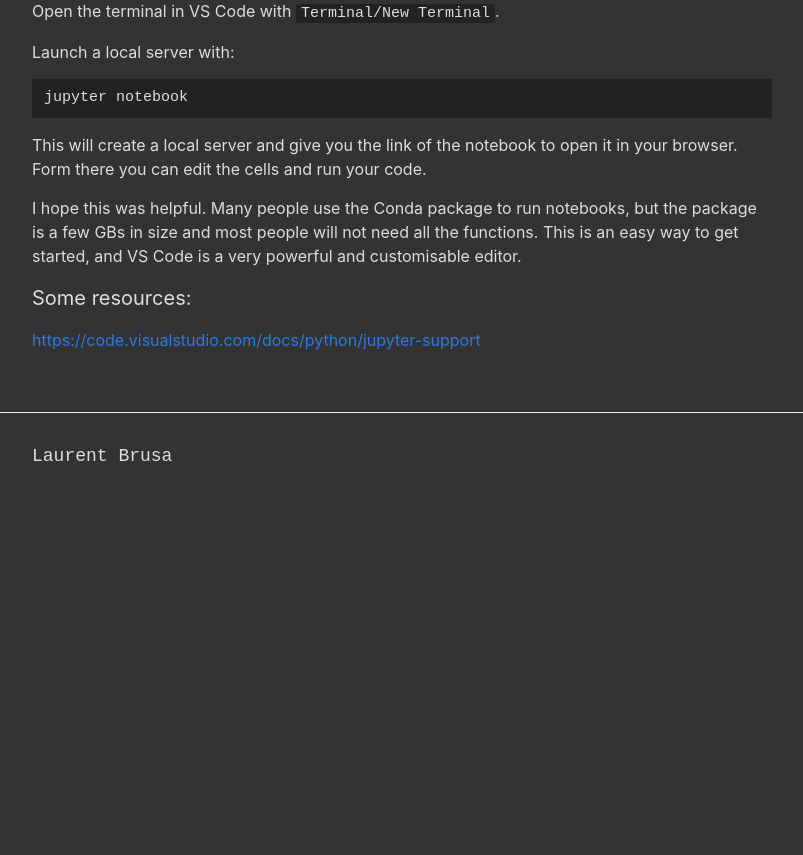
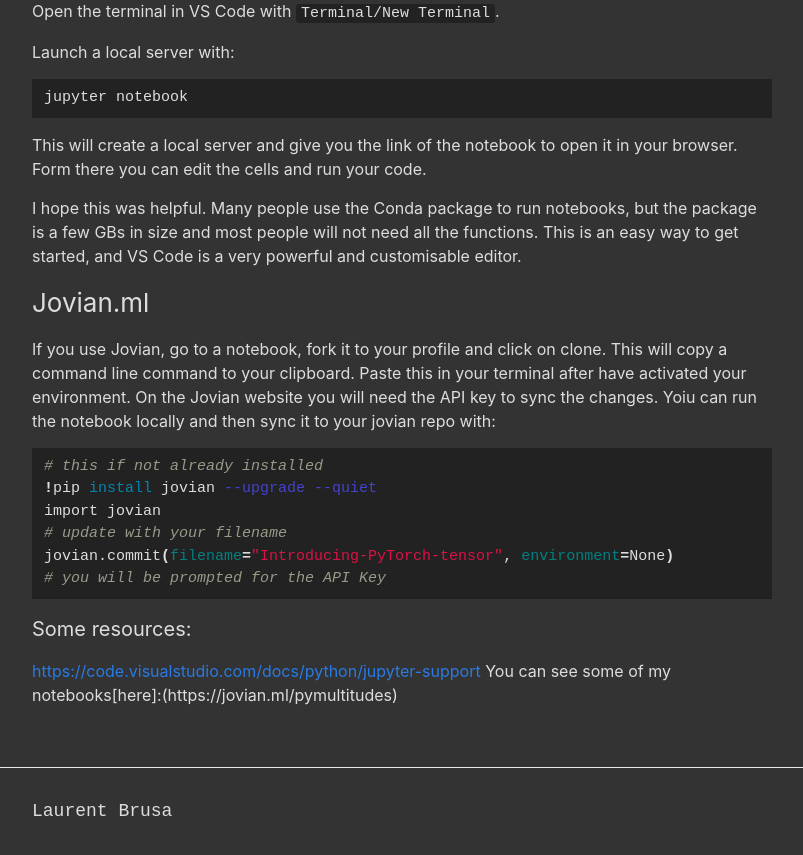
Before and after one commit to pymultitudes/pymultitudes.github.io, a Jekyll site: the page built from _posts/2020-05-26-vs.md, in a window 1280 px wide and 900 px high, scrolled down 2422 px. Shown: the top 855 px of the window, without its empty margins (238-1041 px from the left). Built offline with Jekyll 4.4.1, drawn with Linux system fonts in a browser that asks for light colours; our own code applies the rules of GitHub Pages for plain Markdown files; before the commit the page ends 2967 px from its top, so only the background shows below that.

Commit message:
added jovian to vs post

````diff
--- a/_posts/2020-05-26-vs.md
+++ b/_posts/2020-05-26-vs.md
@@ -96,10 +96,25 @@ This will create a local server and give you the link of the notebook to open it
 
 I hope this was helpful. Many people use the Conda package to run notebooks, but the package is a few GBs in size and most people will not need all the functions. This is an easy way to get started, and VS Code is a very powerful and customisable editor.
 
+### Jovian.ml
+
+If you use Jovian, go to a notebook, fork it to your profile and click on clone. This will copy a command line command to your clipboard.
+Paste this in your terminal after have activated your environment. On the Jovian website you will need the API key to sync the changes. Yoiu can run the notebook locally and then sync it to your jovian repo with:
+
+```bash
+# this if not already installed
+!pip install jovian --upgrade --quiet
+import jovian
+# update with your filename
+jovian.commit(filename="Introducing-PyTorch-tensor", environment=None)
+# you will be prompted for the API Key
+```
+
+
 #### Some resources:
 
 [https://code.visualstudio.com/docs/python/jupyter-support](https://code.visualstudio.com/docs/python/jupyter-support)
-
+You can see some of my notebooks[here]:(https://jovian.ml/pymultitudes)
 
 
 <!--
````
